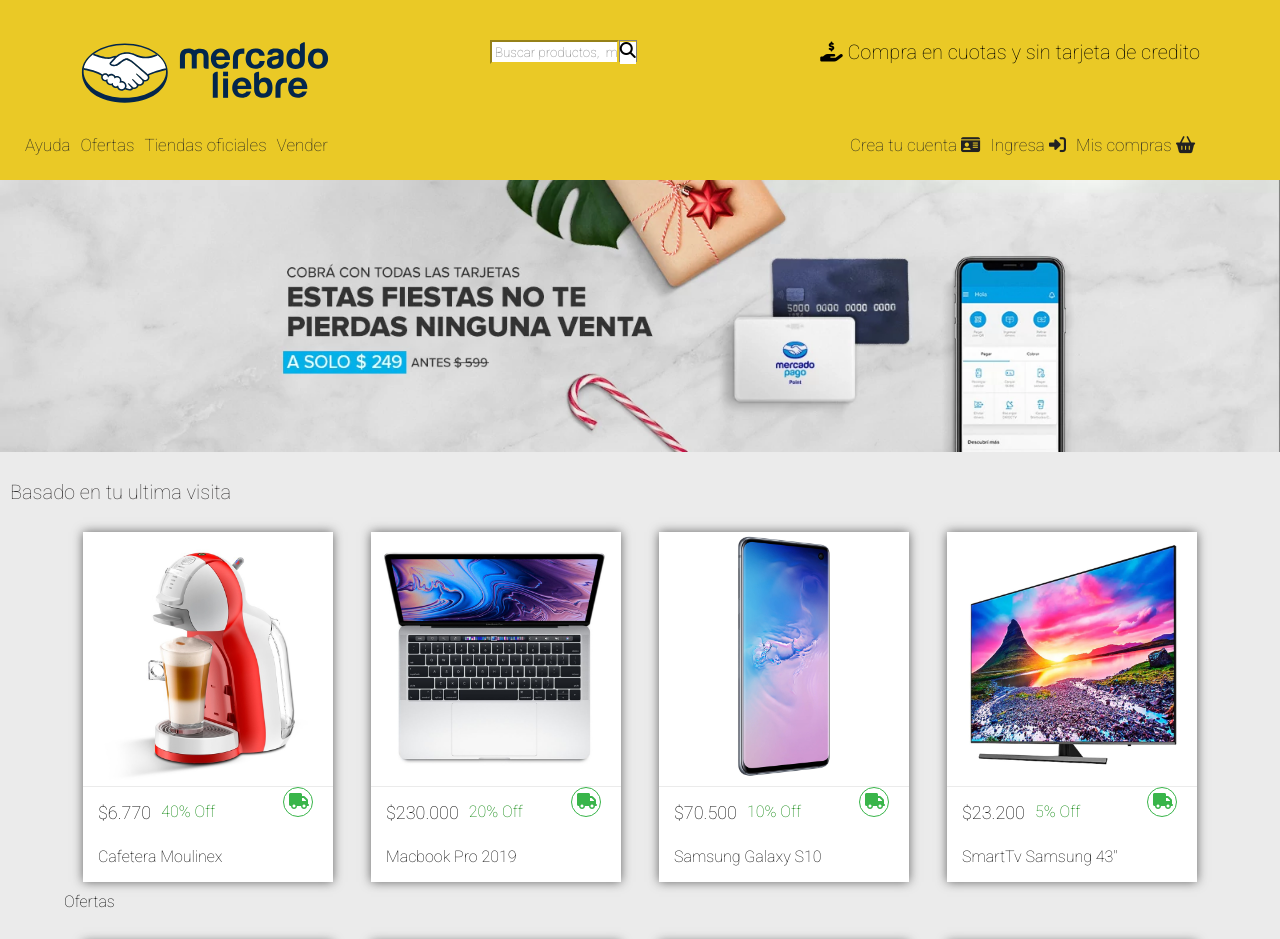
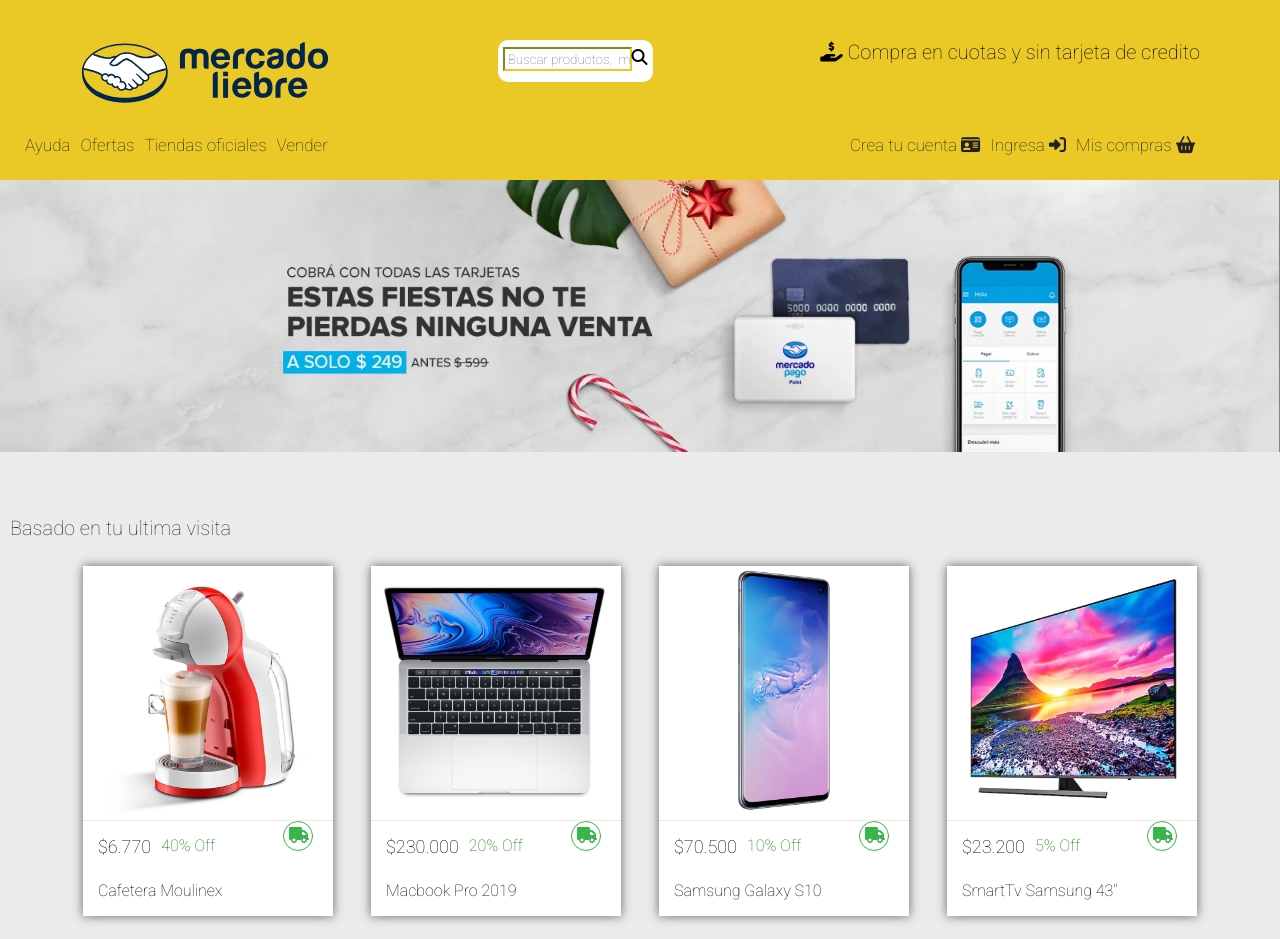
Before and after one commit to MateoMariotti/ProyectoPlayground, a website: page views/home.html in a window 1280 px wide. Shown: the top 939 px of the page. Drawn offline with Linux system fonts and the light colour scheme.

Commit message:
flexbox2.0

```diff
--- a/public/css/styles.css
+++ b/public/css/styles.css
@@ -20,14 +20,16 @@
 .search-bar {
     display: flex;
     height: 42px;
-    width: 170.5px;
+    width: 155px;
+    background-color: white;
+    border-radius: 10px;
 }
 
 .search-bar input {
+    margin-top: 7px;
+    margin-left: 5px;
     width: 125px;
-    border-color: #EAC926;
-    border-top-left-radius: 10px;
-    border-bottom-left-radius: 10px;
+    height: 20px;
     box-sizing: content-box;
 }
 
@@ -48,7 +50,7 @@
 }
 
 .logo {
-    width: 170px;
+    width: 50%;
 }
 
 .copy-header {
@@ -96,11 +98,15 @@
 }
 
 .titulares {
-    font-size: 24px;
+    font-size: 20px;
     background-color: #ebebeb;
     margin: 0;
-    padding-top: 1%;
-    padding-bottom: 1%;
+    padding: 0;
+}
+.titulares_ofertas{
+    margin-top: 5%;
+    margin-bottom: 1%;
+    font-size: 20px;
 }
 
 .main {
@@ -173,8 +179,8 @@
     padding-left: 10px;
     color: rgb(53, 51, 51);
     font-size: 20px;
-    padding-top: 15px;
-    padding-bottom: 15px;
+    padding-top: 5%;
+    padding-bottom: 2%;
 }
 
 .footer {
@@ -292,8 +298,8 @@
     }
 
     .div_i_lupa {
-        border: gray solid 1px;
         height: 22px;
+        margin-top: 5%;
     }
 
     .main {
```
